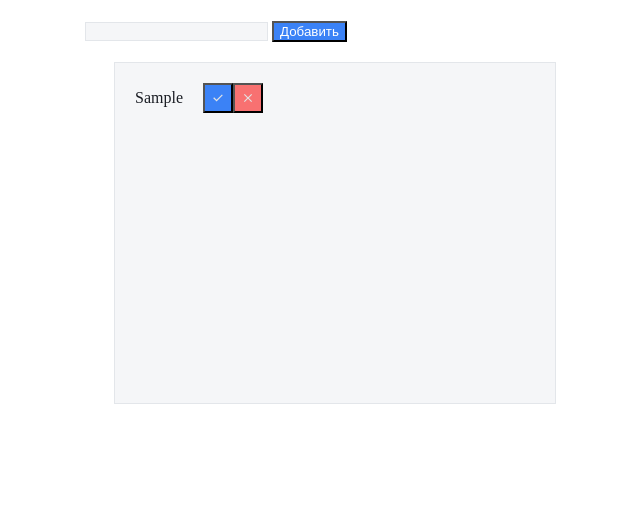
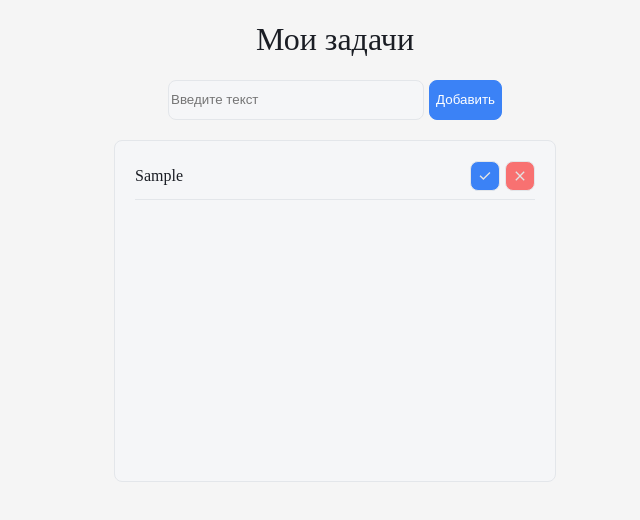
Before and after one commit to aihaooo/todo-app, a website built with Vite: page index.html in a window 1280 px wide. Both pictures are taken after typing "Sample" into the empty fields and a click on the button "Добавить". Shown: the whole page, without its empty margins (305-945 px from the left). Built offline with nearby package versions, Linux system fonts and the light colour scheme.

Commit message:
Better and optimized UI
fixed bug with images in main.js

```diff
--- a/index.html
+++ b/index.html
@@ -13,10 +13,10 @@
   <main>
     <div class="container">
       <div class="app">
-        <h1 class="Мои задачи"></h1>
+        <h1>Мои задачи</h1>
 
         <div class="form">
-          <input id='taskInput' class="form__input" type="Введите текст">
+          <input id='taskInput' class="form__input" type="text" placeholder="Введите текст">
           <button id="addBtn" class="form__btn">Добавить</button>
         </div>
 
--- a/src/main.js
+++ b/src/main.js
@@ -24,8 +24,8 @@ function render() {
 
         li.innerHTML = `
       <span class="list__text">${task.text}</span>
-      <div class="list__buttons"><button class="list__toggle"><img src="src/img/toggle.svg" alt="toggle"></button>
-      <button class="list__delete"><img src="src/img/delete.svg" alt="toggle"></button></div>
+      <div class="list__buttons"><button class="list__toggle"><img src="/img/toggle.svg" alt="toggle"></button>
+      <button class="list__delete"><img src="/img/delete.svg" alt="toggle"></button></div>
     `;
 
         li.querySelector('.list__toggle').addEventListener('click', () => {
--- a/src/sass/style.scss
+++ b/src/sass/style.scss
@@ -1,11 +1,13 @@
 // === ПАЛИТРА ===
-$bg: #ffffff;
+$bg: #f5f5f5;
 $surface: #f5f6f8;
 $border: #e3e6ea;
 $text: #1a1d24;
 $muted: #9aa0ab;
 $accent: #3b82f6;
 $danger: #f87171;
+$radius: 8px;
+$border-w: 1px;
 
 body {
     background-color: $bg;
@@ -17,78 +19,99 @@ body {
     padding: 0;
 }
 
+.app h1 {
+    text-align: center;
+    color: $text;
+    font-weight: 500;
+}
+
 .list {
     display: flex;
+    flex-direction: column;
+    gap: 20px;
+    padding: 20px;
+    margin: 20px auto;
     background: $surface;
-    border: 1px solid $border;
-    display: flex;
-    flex-direction: column;
-    row-gap: 10px;
-    padding-left: 0;
-
+    border: $border-w solid $border;
+    border-radius: $radius;
     width: 80%;
-    margin: 20px auto;
     min-height: 300px;
-    height: auto;
     list-style-type: none;
 
-    padding: 20px;
+    &__item {
+        display: flex;
+        width: 100%;
+        align-items: center;
+        color: $text;
+
+        border-bottom: 1px solid $border;
+        padding-bottom: 8px;
+
+        &--done {
+            text-decoration: line-through $muted 2px;
+        }
     }
 
-
-.list__item {
-    display: flex;
-    width: 300px;
-    gap: 20px;
-    align-items: center;
-    color: $text;
+    &__text {
+        width: 50%;
+        overflow-wrap: break-word;
     }
 
-.list__buttons {
+    &__buttons {
         display: flex;
-
+        gap: 5px;
+        justify-content: flex-end;
+        width: 50%;
     }
 
-.list__item--done {
-    text-decoration: line-through;
-    text-decoration-color: $danger;
-    text-decoration-thickness: 3px;
-    color: $muted;
-}
-
-.list__toggle,
-.list__delete {
+    &__toggle,
+    &__delete {
         width: 30px;
         height: 30px;
-
-    background: $accent;
 
         img {
             width: 100%;
             height: 100%;
         }
+
+        border: $border-w solid $border;
+        border-radius: $radius;
     }
 
-.list__toggle {
+    &__toggle {
         background: $accent;
+        cursor: pointer;
     }
 
-.list__delete {
-
+    &__delete {
         background: $danger;
-
+        cursor: pointer;
+    }
 }
 
-.form__input {
-    background: $surface;
-    border: 1px solid $border;
+.form {
+    display: flex;
+    justify-content: center;
+    column-gap: 5px;
+
+    &__btn {
+        background: $accent;
+        height: 40px;
+        color: #ffffff;
+        border: $border-w solid $border;
+        border-radius: $radius;
+        cursor: pointer;
     }
 
-.form__input:focus {
+    &__input {
+        background: $surface;
+        border: $border-w solid $border;
+        border-radius: $radius;
+        width: 50%;
+    }
+
+    &__input:focus,
+    &__btn:focus {
         border-color: $accent;
     }
-
-.form__btn {
-    background: $accent;
-    color: #ffffff;
 }
```
Lines whose indentation alone changed are shown as unchanged.
